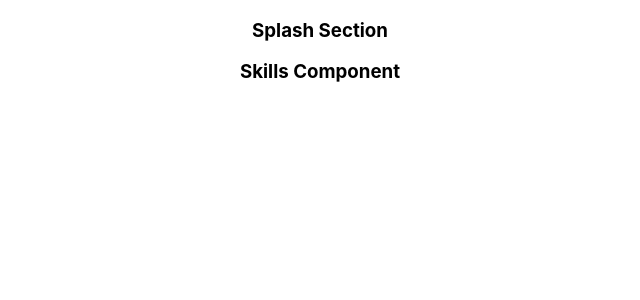
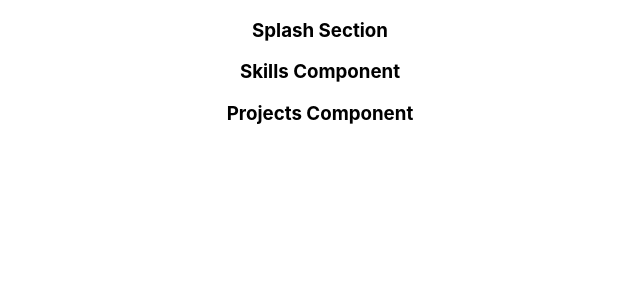
Before and after one commit to wwSchrader/web-portfolio, a React (Create React App) app: page / in a window 1280 px wide. Shown: the top 300 px of the page, without its empty margins (320-960 px from the left). Built offline with nearby package versions, Linux system fonts and the light colour scheme.

Commit message:
Add projects component

```diff
--- a/src/App.tsx
+++ b/src/App.tsx
@@ -2,12 +2,14 @@ import React from 'react';
 import './App.css';
 import SplashSection from './SplashSection';
 import SkillsComponent from './SkillsComponent';
+import ProjectsComponent from './ProjectsComponent';
 
 const App: React.FC = () => {
   return (
     <div className="App">
       <SplashSection />
       <SkillsComponent />
+      <ProjectsComponent />
     </div>
   );
 }
--- /dev/null
+++ b/src/ProjectsComponent.tsx
@@ -0,0 +1,11 @@
+import React from 'react';
+
+const ProjectsComponent: React.FC = () => {
+  return (
+    <div className='ProjectsComponent'>
+      <h3>Projects Component</h3>
+    </div>
+  );
+}
+
+export default ProjectsComponent;
```
